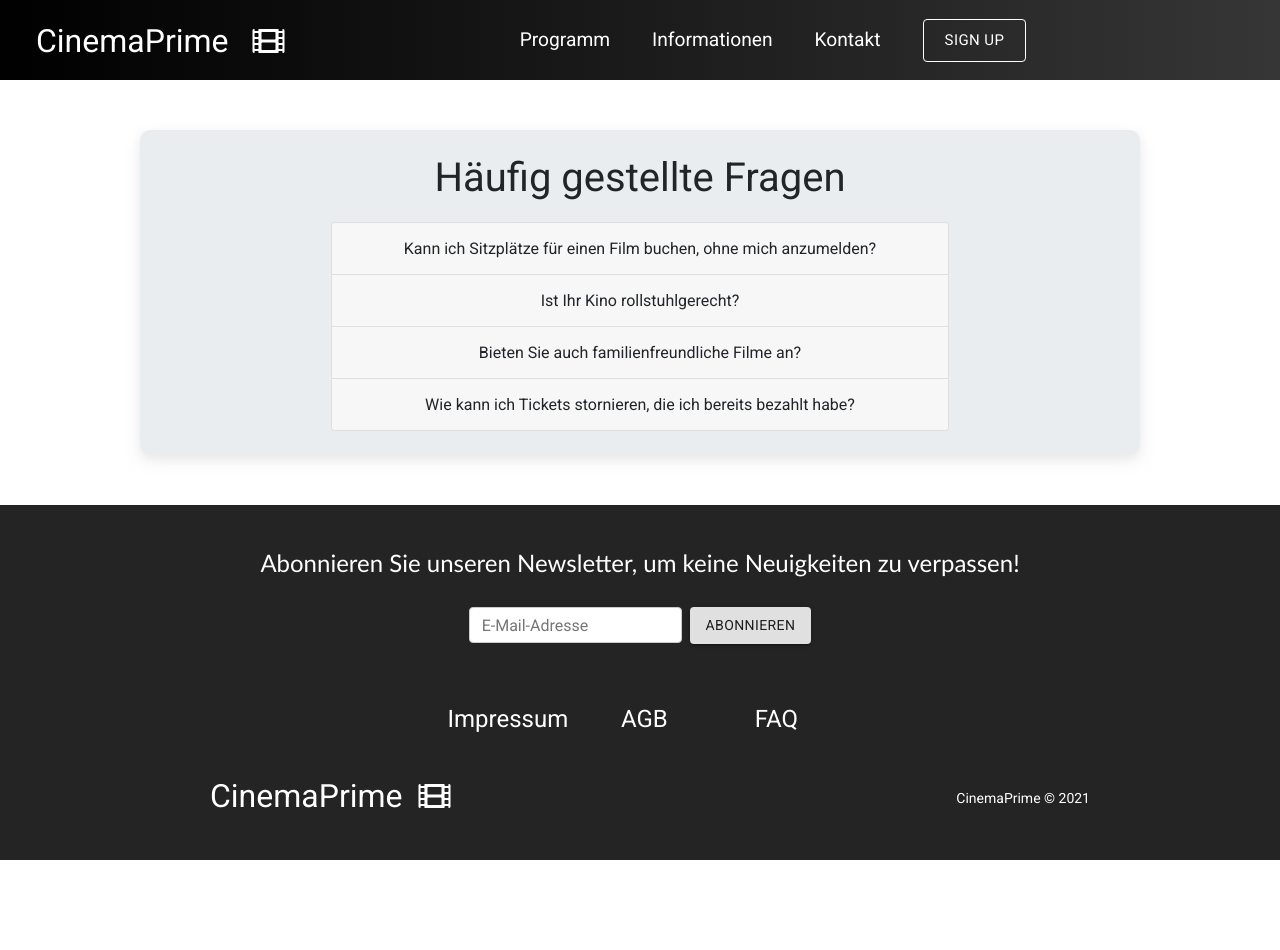
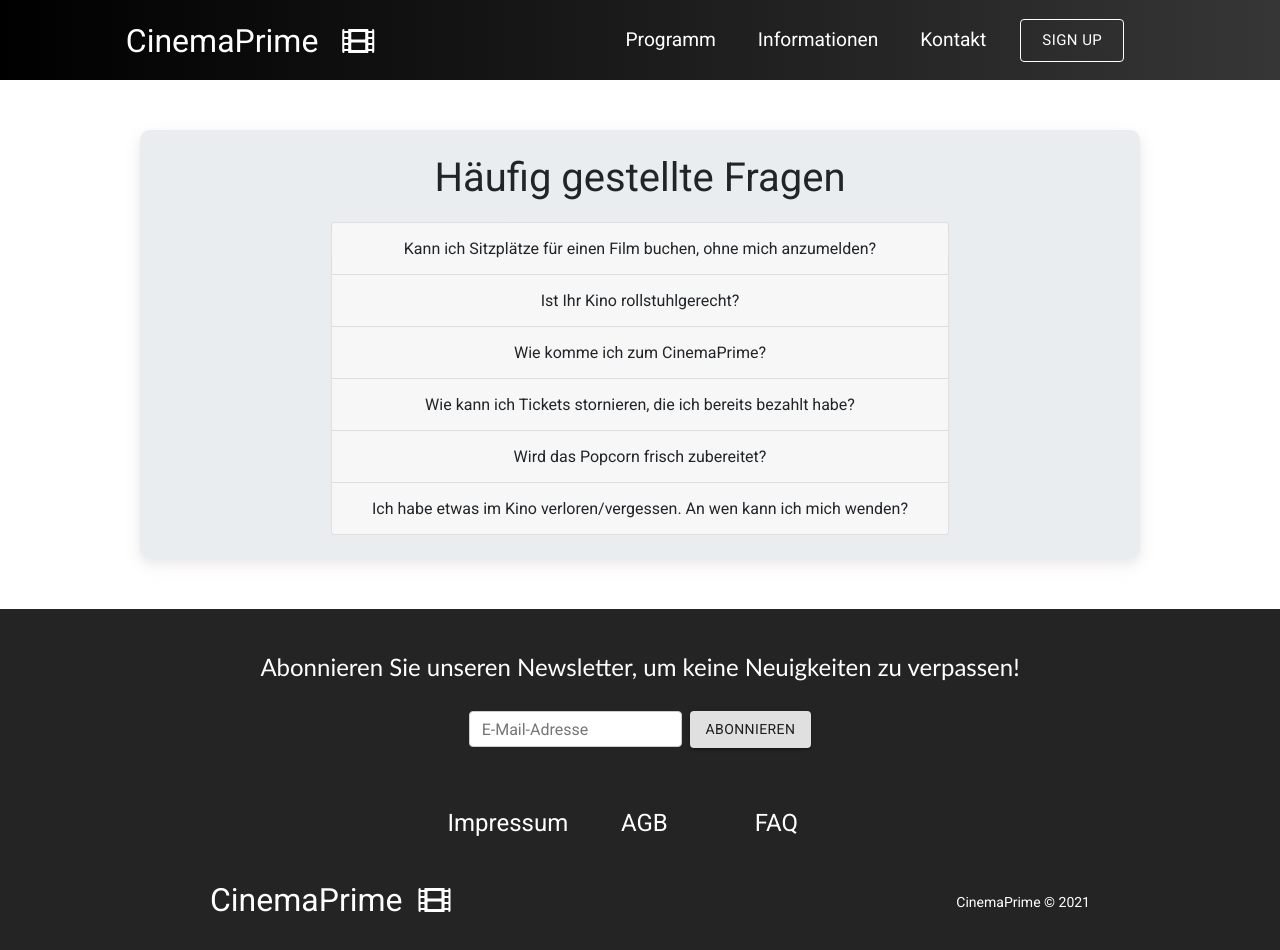
Before and after one commit to ConstantinKoch/CinemaPrimeFrontend, a React (Create React App) app in the folder frontend/: page /faq in a window 1280 px wide. Shown: the top 950 px of the page. Before the commit the page ends 860 px from the top, so only its background shows below. Built offline with nearby package versions, Linux system fonts and the light colour scheme; no server answers; what google-maps-react would draw is missing.

Commit message:
AGBs FAQs + Navbar changes

```diff
--- a/frontend/src/Body/AGB/AGB.tsx
+++ b/frontend/src/Body/AGB/AGB.tsx
@@ -15,7 +15,7 @@ export default class AGB extends React.Component {
             <div className="aboutus_content-text">
                 <div className="aboutus_text">
 			<div className="aboutus_div">
-                <h2> Allgemeine Geschäftsbedingungen der Firma Cinema Prime </h2> <br /> <br />
+                <h1> Allgemeine Geschäftsbedingungen der Firma Cinema Prime </h1> <br /> <br />
                 <p className="standardParagraph" >§1 Geltung gegenüber Unternehmern und Begriffsdefinitionen</p>
                 (1) Die nachfolgenden Allgemeinen Geschäftbedingungen gelten für alle Lieferungen zwischen uns und einem Verbraucher
                 in ihrer zum Zeitpunkt der Bestellung gültigen Fassung.<br />
--- a/frontend/src/Body/FAQ/FAQ.tsx
+++ b/frontend/src/Body/FAQ/FAQ.tsx
@@ -1,7 +1,7 @@
 import React, { Component } from 'react';
 import "./FAQ.css";
 import {Accordion, Card} from 'react-bootstrap';
-
+import { Link } from 'react-router-dom';
 
 export default class FAQ extends Component{
 
@@ -33,11 +33,12 @@ export default class FAQ extends Component{
                     </Card>
                     <Card className="accordion-card">
                         <Accordion.Toggle as={Card.Header} eventKey="2">
-                            Bieten Sie auch familienfreundliche Filme an?
+                            Wie komme ich zum CinemaPrime?
                         </Accordion.Toggle>
                         <Accordion.Collapse eventKey="2">
-                            <Card.Body className="card-body">Unser Kinoprogramm sind so gestaltet,
-                            dass wir zu jeder Zeit Filme für alle Altersgruppen anbieten.</Card.Body>
+                            <Card.Body className="card-body">
+                                Informationen hierzu finden Sie unter <Link to={"/kontakt"}>Kontakt & Anfahrt</Link>
+                            </Card.Body>
                         </Accordion.Collapse>
                     </Card>
                     <Card className="accordion-card">
@@ -55,6 +56,25 @@ export default class FAQ extends Component{
                             </Card.Body>
                         </Accordion.Collapse>
                     </Card>
+                    <Card className="accordion-card">
+                        <Accordion.Toggle as={Card.Header} eventKey="4">
+                        Wird das Popcorn frisch zubereitet?
+                        </Accordion.Toggle>
+                        <Accordion.Collapse eventKey="4">
+                            <Card.Body className="card-body">
+                            Ja, das Popcorn wird in unseren hauseigenen Küchen hergestellt.
+                            </Card.Body>
+                        </Accordion.Collapse>
+                    </Card>
+                    <Card className="accordion-card">
+                        <Accordion.Toggle as={Card.Header} eventKey="5">
+                        Ich habe etwas im Kino verloren/vergessen. An wen kann ich mich wenden?
+                        </Accordion.Toggle>
+                        <Accordion.Collapse eventKey="5">
+                            <Card.Body className="card-body">
+                            Bitte schreibe uns eine Nachricht über unser <Link to={"/kontakt"}>Kontaktformular</Link> oder frage direkt im Kino nach.                            </Card.Body>
+                        </Accordion.Collapse>
+                    </Card>
                 </Accordion>
             </div>
             </div>
--- a/frontend/src/Body/Navbar/Navbar.css
+++ b/frontend/src/Body/Navbar/Navbar.css
@@ -16,7 +16,8 @@
   justify-content: center;
   align-items: center;
   height: 80px;
-	max-width: 1500px;
+  margin: 0 auto;
+  max-width: 2000px;
 }
 
 .navbar-logo {
@@ -29,10 +30,9 @@
   font-size: 2rem;
   display: flex;
   align-items: center;
-
 }
 
-.navbar-logo:hover{
+.navbar-logo:hover {
   color: #fff;
   text-decoration: none;
   color: #929292;
@@ -91,7 +91,7 @@
   height: 40px;
 }
 
-.nav-links-register:hover{
+.nav-links-register:hover {
   text-decoration: none;
   color: #929292;
   transition: 0.2s ease-out;
@@ -115,7 +115,7 @@
 
 .nav-item-register {
   height: 80px;
-	padding: 0.5rem 1rem;
+  padding: 0.5rem;
   justify-content: center;
   align-items: center;
   color: #000;
@@ -125,6 +125,10 @@
 @media screen and (max-width: 960px) {
   .NavbarItems {
     position: sticky;
+  }
+
+  .navbar-container {
+    margin: 0;
   }
 
   .nav-menu {
@@ -176,7 +180,7 @@
     border-radius: 0;
   }
 
-	.navbar-logo:hover{
+  .navbar-logo:hover {
     color: #fff;
     text-decoration: none;
   }
@@ -186,8 +190,9 @@
     position: absolute;
     padding-right: 10px;
     top: 0;
+    margin: 0 auto;
     right: 0;
-		transform: translate(-100%, 60%);
+    transform: translate(-100%, 50%);
     font-size: 1.8rem;
     cursor: pointer;
   }
```
Lines whose indentation alone changed are shown as unchanged.
